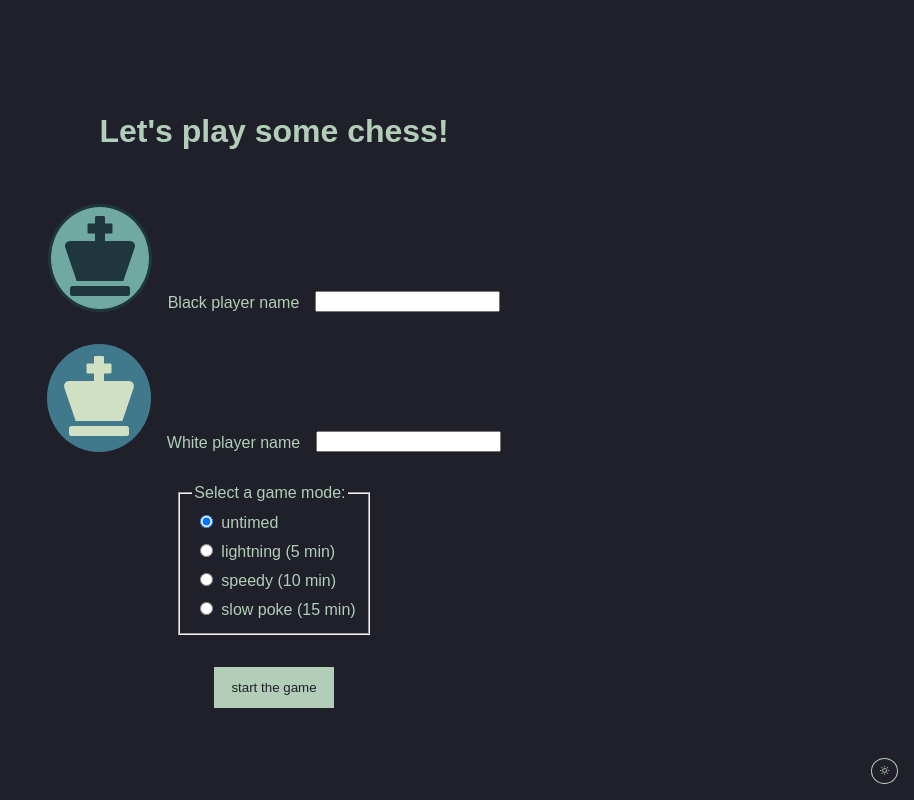
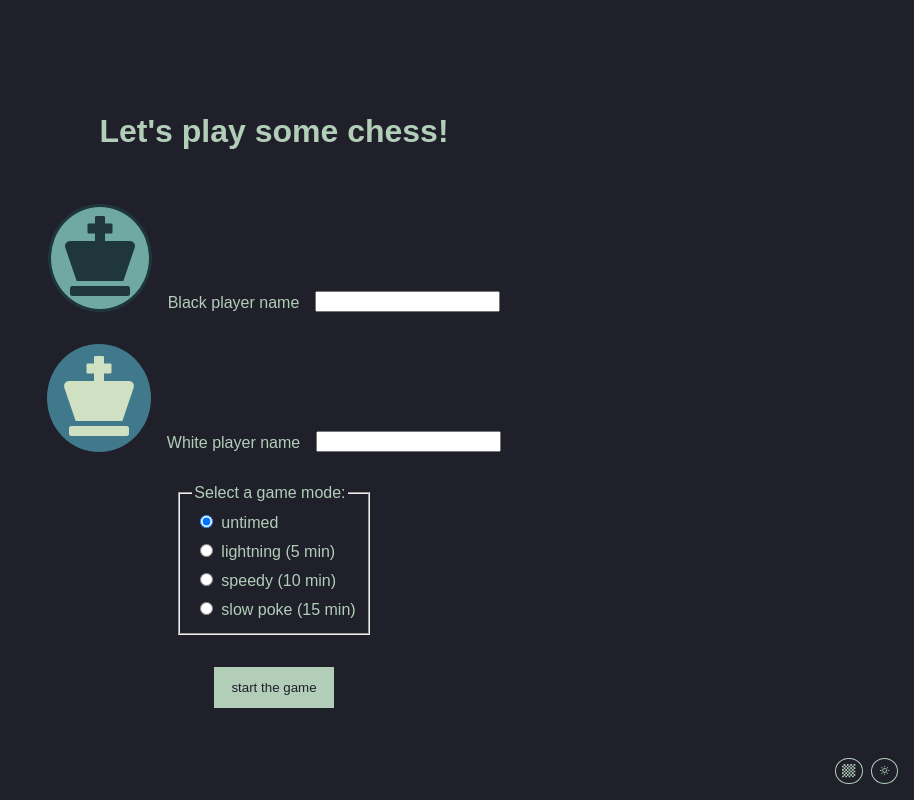
Before and after one commit to darrenjaworski/multiplayer-chess, a React (Create React App) app: page / in a window 1280 px wide. Shown: the whole page, without its empty margins (366-1280 px from the left). Built offline with nearby package versions, Linux system fonts and the light colour scheme.

Commit message:
working board styles toggle

```diff
--- a/src/App.tsx
+++ b/src/App.tsx
@@ -1,31 +1,21 @@
-import { ThemeProvider } from "@emotion/react";
-import { useState } from "react";
 import { Provider } from "react-redux";
 import { RouterProvider } from "react-router-dom";
 import { ErrorBoundary } from "./presentation/components/ErrorBoundary";
 import { GlobalStyles } from "./presentation/components/GlobalStyles";
 import { ThemeSelector } from "./presentation/components/ThemeSelector";
 import { router } from "./presentation/routing/Routing";
-import { AvailableThemes } from "./presentation/theme/@types/Theme";
-import { theme } from "./presentation/theme/theme";
+import { CustomThemeProvider } from "./presentation/theme/CustomThemeProvider";
 import { store } from "./state-management/store";
 
-const initialThemeState: AvailableThemes = "dark";
-
 function App() {
-  const [currentTheme, setCurrentTheme] = useState(initialThemeState);
-
   return (
     <ErrorBoundary>
       <Provider store={store}>
-        <ThemeProvider theme={theme[currentTheme]}>
+        <CustomThemeProvider>
           <RouterProvider router={router} />
           <GlobalStyles />
-          <ThemeSelector
-            currentTheme={currentTheme}
-            toggleTheme={setCurrentTheme}
-          />
-        </ThemeProvider>
+          <ThemeSelector />
+        </CustomThemeProvider>
       </Provider>
     </ErrorBoundary>
   );
--- a/src/presentation/components/ThemeSelector.tsx
+++ b/src/presentation/components/ThemeSelector.tsx
@@ -1,19 +1,19 @@
 import styled from "@emotion/styled";
+import { FaChessBoard } from "react-icons/fa";
 import { MdNightlight } from "react-icons/md";
 import { WiDaySunny } from "react-icons/wi";
+import { useAppDispatch, useAppSelector } from "../../state-management/hooks";
+import {
+  getDarkBoardKey,
+  getLightBoardKey,
+  getThemeMode,
+  updateBoardTheme,
+  updateTheme,
+} from "../../state-management/slices/theme";
 import { Button } from "../atoms/Button";
-import type { AvailableThemes } from "../theme/@types/Theme";
+import { darkBoardKeys, lightBoardKeys } from "../theme/theme";
 
-interface ThemeSelectorProps {
-  toggleTheme: (themes: AvailableThemes) => void;
-  currentTheme: AvailableThemes;
-}
-
-const FixedThemeSelector = styled(Button)`
-  position: fixed;
-  z-index: 0;
-  bottom: 1rem;
-  right: 1rem;
+const IconSelectorButton = styled(Button)`
   border-radius: 50%;
   padding: 4px 6px;
   > * {
@@ -22,18 +22,61 @@ const FixedThemeSelector = styled(Button)`
   }
 `;
 
+const FixedActionButtons = styled.div`
+  position: fixed;
+  z-index: 0;
+  bottom: 1rem;
+  right: 1rem;
+  display: flex;
+  flex-direction: row;
+  column-gap: 0.5rem;
+`;
+
 // TODO add board theme selector to be beside this one
-export const ThemeSelector = (props: ThemeSelectorProps) => {
-  const { currentTheme, toggleTheme } = props;
+export const ThemeSelector = () => {
+  const currentMode = useAppSelector(getThemeMode);
+  const currentDarkBoard = useAppSelector(getDarkBoardKey);
+  const currentLightBoard = useAppSelector(getLightBoardKey);
+  const dispatch = useAppDispatch();
+
+  const toggleTheme = () => {
+    return currentMode === "dark"
+      ? dispatch(updateTheme("light"))
+      : dispatch(updateTheme("dark"));
+  };
+
+  const nextDarkBoardTheme = findNext(darkBoardKeys, currentDarkBoard);
+  const nextLightBoardTheme = findNext(lightBoardKeys, currentLightBoard);
+
+  const toggleBoardTheme = () => {
+    return currentMode === "dark"
+      ? dispatch(updateBoardTheme(nextDarkBoardTheme))
+      : dispatch(updateBoardTheme(nextLightBoardTheme));
+  };
+
   return (
-    <>
-      <FixedThemeSelector
-        onClick={() => toggleTheme(currentTheme === "dark" ? "light" : "dark")}
-        title={`switch to ${currentTheme === "dark" ? "light" : "dark"} mode`}
+    <FixedActionButtons>
+      <IconSelectorButton>
+        <FaChessBoard
+          onClick={toggleBoardTheme}
+          title={`switch to ${
+            currentMode === "dark" ? nextDarkBoardTheme : nextLightBoardTheme
+          } board theme`}
+        />
+      </IconSelectorButton>
+      <IconSelectorButton
+        onClick={toggleTheme}
+        title={`switch to ${currentMode === "dark" ? "light" : "dark"} mode`}
         data-testid="theme-selector"
       >
-        {currentTheme === "dark" ? <WiDaySunny /> : <MdNightlight />}
-      </FixedThemeSelector>
-    </>
+        {currentMode === "dark" ? <WiDaySunny /> : <MdNightlight />}
+      </IconSelectorButton>
+    </FixedActionButtons>
   );
 };
+
+function findNext(array: any, item: any) {
+  const currentIndex = array.findIndex((d: any) => d === item);
+  if (currentIndex + 1 > array.length - 1) return array[0];
+  return array[currentIndex + 1];
+}
--- a/src/presentation/theme/@types/Theme.ts
+++ b/src/presentation/theme/@types/Theme.ts
@@ -3,7 +3,7 @@ import { Boards } from "./BoardTheme";
 export interface Theme {
   colors: Colors;
   background: string;
-  boards?: Boards;
+  boards: Boards;
 }
 
 interface Colors {
--- /dev/null
+++ b/src/presentation/theme/CustomThemeProvider.tsx
@@ -0,0 +1,14 @@
+import { ThemeProvider } from "@emotion/react";
+import { ReactElement } from "react";
+import { useAppSelector } from "../../state-management/hooks";
+import { getTheme } from "../../state-management/slices/theme";
+
+interface CustomThemeProviderProps {
+  children: JSX.Element | ReactElement | JSX.Element[] | ReactElement[];
+}
+
+export const CustomThemeProvider = (props: CustomThemeProviderProps) => {
+  const currentTheme = useAppSelector(getTheme);
+  const { children } = props;
+  return <ThemeProvider theme={currentTheme}>{children}</ThemeProvider>;
+};
--- a/src/presentation/theme/theme.ts
+++ b/src/presentation/theme/theme.ts
@@ -1,4 +1,6 @@
 import { useTheme } from "@emotion/react";
+import { getBoardTheme } from "../../state-management/slices/theme";
+import { useAppSelector } from "./../../state-management/hooks";
 import { Themes } from "./@types/Theme";
 import { darkTheme } from "./dark";
 import { lightTheme } from "./light";
@@ -12,7 +14,11 @@ export const theme: Themes = {
   },
 };
 
+export const darkBoardKeys = Object.keys(theme.dark.boards);
+export const lightBoardKeys = Object.keys(theme.light.boards);
+
 export function useBoardTheme() {
+  const boardTheme = useAppSelector(getBoardTheme);
   const theme = useTheme();
 
   let darkSquareStyles = {};
@@ -28,9 +34,6 @@ export function useBoardTheme() {
 
   if (!theme?.boards) return boardStyles;
 
-  const boardThemeKey = Object.keys(theme.boards)[0];
-  const boardTheme = theme.boards[boardThemeKey];
-
   darkSquareStyles = { ...boardTheme.customDarkSquareStyle };
   lightSquareStyles = { ...boardTheme.customLightSquareStyle };
   customPieces = boardTheme.customPieces;
--- a/src/state-management/appReducer.ts
+++ b/src/state-management/appReducer.ts
@@ -1,6 +1,8 @@
 import { combineReducers } from "@reduxjs/toolkit";
 import { GameSlice } from "./slices/game";
+import { ThemeSlice } from "./slices/theme";
 
 export const appReducer = combineReducers({
   game: GameSlice.reducer,
+  theme: ThemeSlice.reducer,
 });
--- /dev/null
+++ b/src/state-management/slices/theme.ts
@@ -0,0 +1,60 @@
+import type { PayloadAction } from "@reduxjs/toolkit";
+import { createSlice } from "@reduxjs/toolkit";
+import { AvailableThemes, Themes } from "../../presentation/theme/@types/Theme";
+import { theme } from "../../presentation/theme/theme";
+import { Boards } from "./../../presentation/theme/@types/BoardTheme";
+import { RootState } from "./../store";
+
+interface ThemeState {
+  currentMode: keyof Themes;
+  lightBoard: keyof Boards;
+  darkBoard: keyof Boards;
+}
+
+type SelectedThemePayload = AvailableThemes;
+type SelectedBoardThemePayload = keyof Boards;
+
+export const initialState: ThemeState = {
+  currentMode: "dark",
+  lightBoard: "tomato",
+  darkBoard: "midnight",
+};
+
+export const ThemeSlice = createSlice({
+  name: "theme",
+  initialState,
+  reducers: {
+    updateTheme: (state, action: PayloadAction<SelectedThemePayload>) => {
+      state.currentMode = action.payload;
+    },
+    updateBoardTheme: (
+      state,
+      action: PayloadAction<SelectedBoardThemePayload>
+    ) => {
+      if (state.currentMode === "dark") {
+        state.darkBoard = action.payload;
+        return;
+      }
+
+      state.lightBoard = action.payload;
+    },
+  },
+});
+
+export const { updateBoardTheme, updateTheme } = ThemeSlice.actions;
+
+export const getBoardTheme = (state: RootState) => {
+  const boardThemeKey =
+    state.theme.currentMode === "dark"
+      ? state.theme.darkBoard
+      : state.theme.lightBoard;
+
+  return theme[state.theme.currentMode].boards[boardThemeKey];
+};
+
+export const getLightBoardKey = (state: RootState) => state.theme.lightBoard;
+export const getDarkBoardKey = (state: RootState) => state.theme.darkBoard;
+
+export const getTheme = (state: RootState) => theme[state.theme.currentMode];
+
+export const getThemeMode = (state: RootState) => state.theme.currentMode;
```
Also changed, not shown: src/test-config/fakeStores.ts (+19 -10 lines), 1 other file (tests, documents, lock files or other folders).
